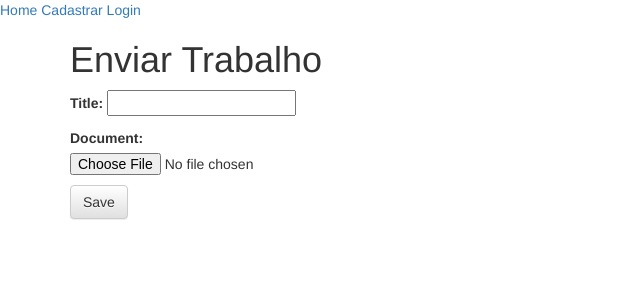
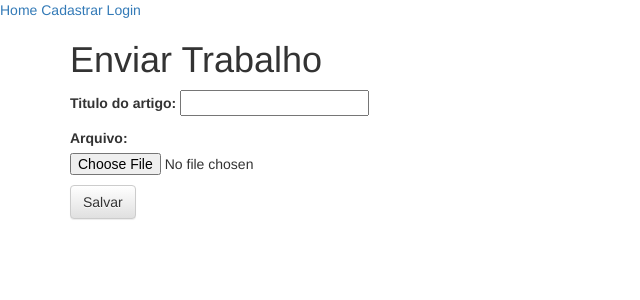
Before and after one commit to FACTOSolution/Site-Quimica, a Django app: page /upload_article/ in a window 1280 px wide. Shown: the top 300 px of the page, without its empty margins (0-640 px from the left). Run offline with Django 3.2, Linux system fonts and the light colour scheme; some libraries are stand-ins or nearby versions.

Commit message:
template modifications, comments excluded

```diff
--- a/site_functions/forms.py
+++ b/site_functions/forms.py
@@ -29,6 +29,10 @@ class ReceiptForm(forms.Form):
 	user_id = forms.IntegerField()
 
 class ArticleForm(forms.ModelForm):
+	title = forms.CharField(label=("Titulo do artigo"))
+	document = forms.FileField(label="Arquivo")
+
+
 	class Meta:
 		model = Article
 		fields = ('title', 'document')
--- a/site_functions/models.py
+++ b/site_functions/models.py
@@ -46,7 +46,6 @@ class UserProfile (models.Model):
 class Article (models.Model):
 	user = models.ForeignKey(UserProfile,  on_delete=models.CASCADE, default=False)
 	title = models.CharField(max_length=100)
-	cpf = models.CharField(max_length=11, default=False)
 	document = models.FileField(upload_to='articles/', default=False)
 
 	def __str__(self):
--- a/site_functions/templates/site_functions/register.html
+++ b/site_functions/templates/site_functions/register.html
@@ -5,6 +5,6 @@
     <form method="POST" enctype="multipart/form-data" class="post-form">
     {% csrf_token %}
         {{ form.as_p }}
-        <button type="submit" class="save btn btn-default">Save</button>
+        <button type="submit" class="save btn btn-default">Salvar</button>
     </form>
 {% endblock %}
--- a/site_functions/templates/site_functions/upload_article.html
+++ b/site_functions/templates/site_functions/upload_article.html
@@ -5,6 +5,6 @@
     <form method="POST" enctype="multipart/form-data" class="post-form">
     {% csrf_token %}
        	{{form.as_p}}
-		<button type="submit" class="save btn btn-default">Save</button>
+		<button type="submit" class="save btn btn-default">Salvar</button>
     </form>
 {% endblock %}
--- a/site_functions/templates/site_functions/user_details.html
+++ b/site_functions/templates/site_functions/user_details.html
@@ -28,9 +28,6 @@
             {% if user.have_article %}
                 <a href="{% url 'upload_article' %}">Enviar Trabalho</a>
             {% endif %}
-
-
-
              <br>
 
 
--- a/site_functions/views.py
+++ b/site_functions/views.py
@@ -61,17 +61,7 @@ def upload_receipt(request):
 	else:
 		receipt = ReceiptForm()
 	return render(request, 'site_functions/upload_receipt.html', {'form': receipt})
-"""
-def upload_article(request):
-	if request.method == 'POST':
-		article_form = ArticleForm(request.POST, request.FILES)
-		if article_form.is_valid():
-			article_form.save()
-			return redirect(user_detail)
-	else:
-		article_form = ArticleForm()
-	return	render(request, 'site_functions/upload_article.html', {'form': article_form, 'log': request.session})
-"""
+
 def upload_article(request):
 	if request.method == 'POST':
 		article_form = ArticleForm(request.POST, request.FILES)
```
Also changed, not shown: site_functions/migrations/0010_remove_article_cpf.py (added).
